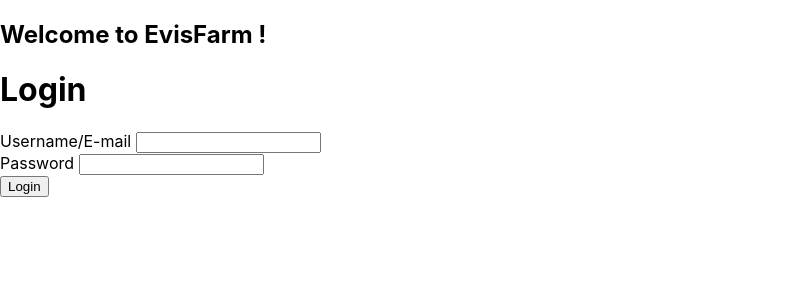
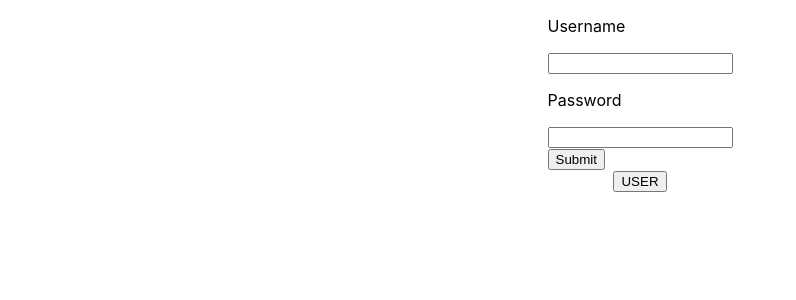
Before and after one commit to thilinianuradha/evisfarm-ui, a React (Create React App) app in the folder evisfarm/: page /Login in a window 1280 px wide. Shown: the top 300 px of the page, without its empty margins (0-796 px from the left). Built offline with nearby package versions, Linux system fonts and the light colour scheme.

Commit message:
New commit

```diff
--- /dev/null
+++ b/evisfarm/src/Pages/Home.css
@@ -0,0 +1,5 @@
+.home {
+    display: flex;
+    flex-direction: column;
+    align-items: center;
+}
--- a/evisfarm/src/Pages/Home.js
+++ b/evisfarm/src/Pages/Home.js
@@ -1,8 +1,18 @@
 import React from 'react'
+import './Home.css';
+import {BrowserRouter as Router, Switch, Route, Link} from "react-router-dom";
+import Login from './Login'
+
 
 function Home() {
   return (
-    <div> <h1>Welcome to EvisFarm</h1></div>
+    <div className='home'> <h1>Welcome to EvisFarm</h1>
+      <Link to="/Login"><button> Login </button></Link>
+                   <Router>
+                   <Switch>
+                <Route path="/Login" component={Login} />
+            </Switch> </Router>
+    </div>
   )
 }
 
--- /dev/null
+++ b/evisfarm/src/Pages/Login.css
@@ -0,0 +1,5 @@
+.Log {
+    display: flex;
+    flex-direction: column;
+    align-items: center;
+}
--- a/evisfarm/src/Pages/Login.js
+++ b/evisfarm/src/Pages/Login.js
@@ -1,19 +1,26 @@
 import React from "react";
+import './Login.css';
+import {BrowserRouter as Router, Switch, Route, Link} from "react-router-dom";
+import Profile from "./Profile";
 
-function Login() {
+function Login()
+{
     return (
           <div className="Log">
-             <h2> Welcome to EvisFarm !  </h2>
-             <h1> Login  </h1>
-             <div className="textbox">
-                 <label for="Username">Username/E-mail </label>
-                 <input type="text" placeholder="" name="" value=""></input>
+             <form>
+                <label> <p>Username</p> <input type="text" /> </label>
+                <label> <p>Password</p> <input type="password" /> </label>
+             <div>
+                <button type="submit">Submit</button>
              </div>
-             <div className="textbox">
-                 <label for="Password">Password  </label>
-                 <input type="Password" placeholder="" name="" value=""></input>
-             </div>
-                <button> Login </button>
+            </form>
+
+                   <Link to="/Profile"><button> USER </button></Link>
+                   <Router>
+                   <Switch>
+                     <Route path="/Profile" component={Profile} />
+                   </Switch>
+                   </Router>
           </div>
     );
 }
--- /dev/null
+++ b/evisfarm/src/Pages/Profile.css
@@ -0,0 +1,5 @@
+.user_profile {
+    display: flex;
+    flex-direction: column;
+    align-items: center;
+}
--- a/evisfarm/src/Pages/Profile.js
+++ b/evisfarm/src/Pages/Profile.js
@@ -1,8 +1,17 @@
 import React from "react";
+import './Profile.css';
+import {useHistory} from "react-router-dom";
+
 
 function Profile() {
+let history = useHistory();
+
     return (
-<h1>welcome user </h1>
+        <div className="user_profile"> <h1>welcome user </h1>
+        <button onClick={()=> {history.push('/Home')}}> Back to Home </button>
+
+     </div>
+
         );
     }
     export default Profile;
```
